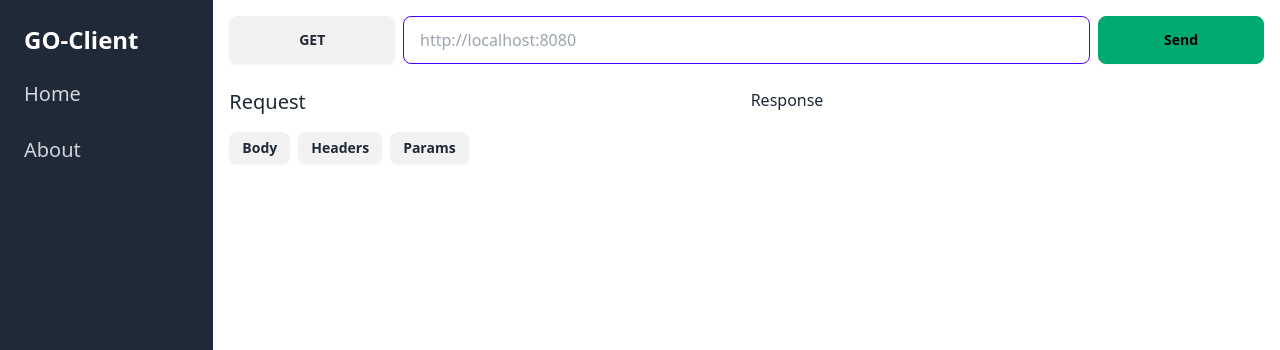
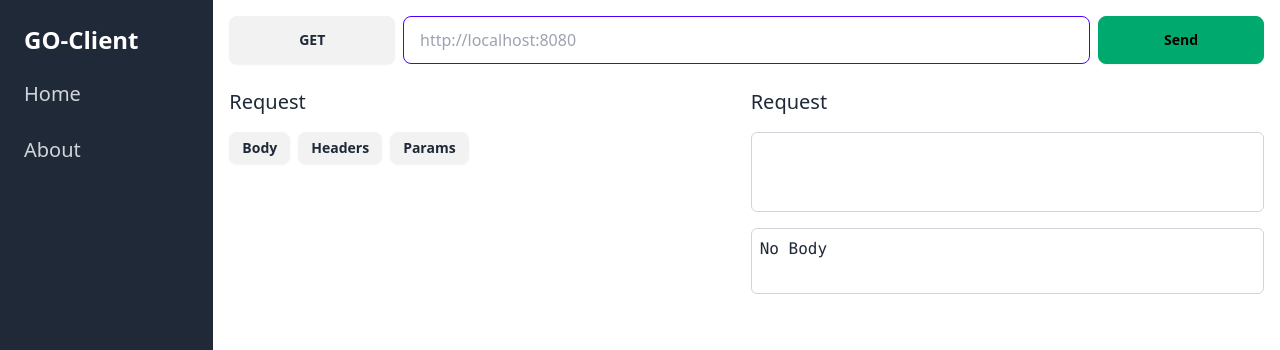
Before and after one commit to Secar98/go-fetch, a Svelte app in the folder frontend/: page / in a window 1280 px wide. Shown: the top 350 px of the page. Built offline with nearby package versions, Linux system fonts and the light colour scheme.

Commit message:
Mote tomorrow

```diff
--- a/frontend/src/components/ResponseContainer.svelte
+++ b/frontend/src/components/ResponseContainer.svelte
@@ -1,3 +1,37 @@
+<script lang="ts">
+    import { httpResponseStore } from "../stores/http-response-store";
+    import HeadersTable from "./sub-containers/HeadersTable.svelte";
+    const headers: { key: string, value: string }[] = [];
+    $: response = $httpResponseStore;
+    $: {
+        response,
+        Object.entries(response.Headers ?? {}).map(([key, value]) => {
+                return {
+                    key,
+                    value: value.join(", ")
+                }
+            }).forEach(header => {
+                console.log(header);
+                headers.push(header);
+            });
+    }
+</script>
+
 <main>
-    <h1>Response</h1>
+    <h1 class="text-xl mb-4">Request</h1>
+    <div>
+        {#if response.Error != undefined}
+            <p class="badge badge-error">Error: {response.Error}</p>
+        {/if}
+        {#if response.StatusCode != undefined}
+            <p class="badge badge-primary">StatusCode: {response.StatusCode}</p>
+        {/if}
+       <HeadersTable {headers} />
+    </div>
+    <div class="">
+        <textarea
+            class="w-full h-full p-2 border border-gray-300 rounded-md font-mono resize-none"
+            >{response.Body ?? "No Body"}</textarea
+        >
+    </div>
 </main>
--- /dev/null
+++ b/frontend/src/components/sub-containers/HeadersTable.svelte
@@ -0,0 +1,11 @@
+<script lang="ts">
+    export let headers: { key: string; value: string }[] = [];
+</script>
+
+<div
+    class="overflow-y-scroll h-20 my-4 w-full p-2 border border-gray-300 rounded-md font-mono resize-none"
+>
+    {#each headers as header}
+        <p class="my-2">{header['key']}: {header['value']}</p>
+    {/each}
+</div>
--- a/frontend/src/stores/http-response-store.ts
+++ b/frontend/src/stores/http-response-store.ts
@@ -1,6 +1,11 @@
 import { writable } from "svelte/store";
 import { main } from "../../wailsjs/go/models";
 
-const response: main.HttpResponse = {} as main.HttpResponse;
 
+export class HttpResponse extends main.HttpResponse {
+    constructor() {
+        super();
+    }
+}
+const response = new HttpResponse();
 export const httpResponseStore = writable(response);
```
